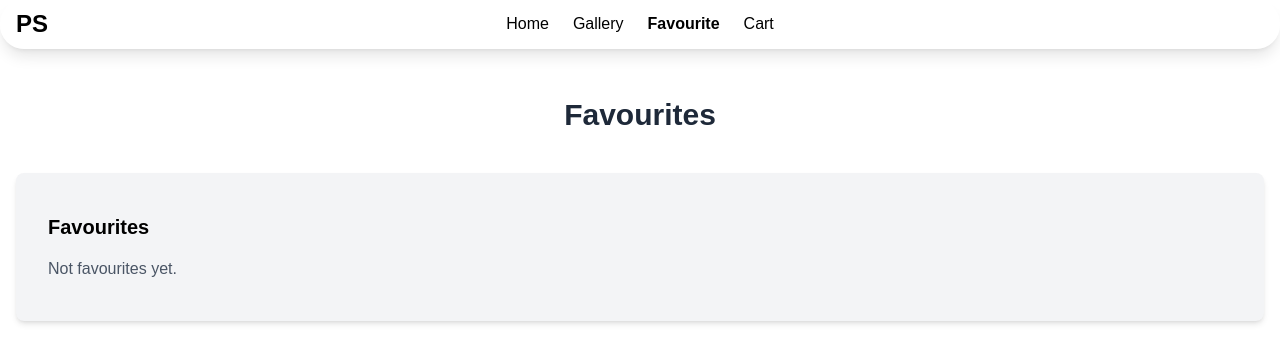
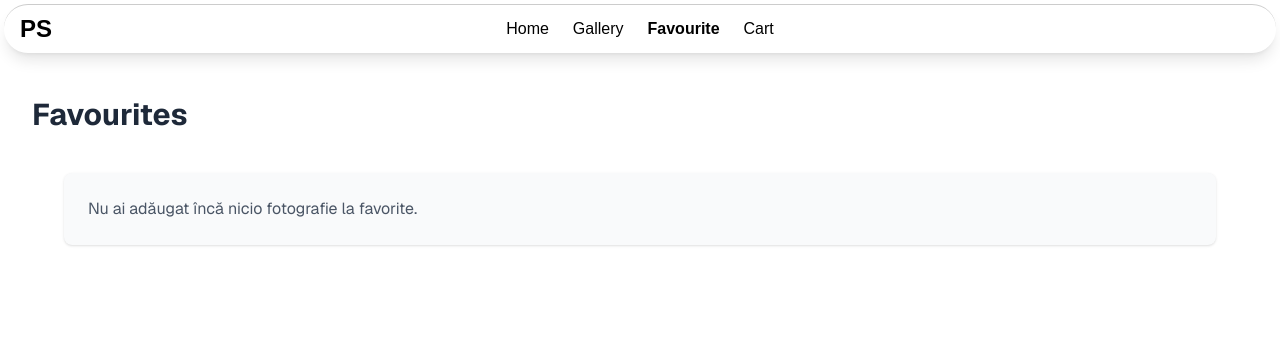
Before and after one commit to ioan3322/picsome-app, a Next.js app: page /favourite in a window 1280 px wide. Shown: the top 362 px of the page. Built offline with nearby package versions, Linux system fonts and the light colour scheme.

Commit message:
store updates

```diff
--- a/src/ZustandStore/zustand.ts
+++ /dev/null
@@ -1,28 +0,0 @@
-import { create } from 'zustand';
-import { ImageItem, DataImageItem } from '../shared/utils/types';
-
-type StoreState = {
-  count: number;
-  addToCart: (item: ImageItem) => void;
-  removeFromCart: (item: ImageItem) => void;
-  addToFavorites: (item: ImageItem) => void;
-  removeFromFavorites: (item: ImageItem) => void;
-};
-
-export const useStore = create<StoreState>((set) => ({
-  count: 0,
-  addToCart: (item: ImageItem) => {
-    set((state: StoreState) => ({ count: state.count + 1 }));
-  },
-  removeFromCart: (item: ImageItem) => {
-    set((state: StoreState) => ({ count: state.count - 1 }));
-  },
-  addToFavorites: (item: ImageItem) => {
-    set((state: StoreState) => ({ count: state.count + 1 }));
-  },
-  removeFromFavorites: (item: ImageItem) => {
-    set((state: StoreState) => ({ count: state.count - 1 }));
-  },
-
-
-}));
--- a/src/features/cart/cart.tsx
+++ b/src/features/cart/cart.tsx
@@ -1,19 +1,49 @@
+"use client"
 import React from 'react'
+import Masonry from 'react-masonry-css'
+import { useStore } from '../../store'
+import { ImageComponent } from '../images/image-component'
 
 export const Cart = () => {
-  console.log("File")
+  const cart = useStore((state) => state.cart)
+  const removeFromCart = useStore((state) => state.removeFromCart)
+
   return (
     <div className="min-h-screen bg-white px-4 py-12 font-sans">
-      <h1 className="text-3xl font-bold text-center text-gray-800 mb-10">
-        Cart
-      </h1>
+      <h1 className="text-3xl font-bold text-gray-800 mb-10 px-4">Shopping Cart</h1>
 
-      <div className="max-w-6xl mx-auto">
-        <div className="bg-gray-50 p-6 rounded-lg shadow-sm">
-          <h2 className="text-xl font-semibold text-gray-800 mb-4">Your Cart</h2>
-          <p className="text-gray-600">Your cart is empty.</p>
-        </div>
+      <div className="max-w-4xl mx-auto flex flex-col gap-4">
+        {cart.length === 0 ? (
+          <div className="bg-gray-50 p-6 rounded-lg shadow-sm">
+            <h2 className="text-xl font-semibold text-gray-800 mb-4">Your Cart</h2>
+            <p className="text-gray-600">Your cart is empty.</p>
+          </div>
+        ) : (
+          cart.map((photo) => (
+            <div key={photo.id} className="flex items-center bg-white rounded-lg shadow p-4 hover:shadow-lg transition-shadow">
+              <div className="flex-shrink-0 w-36 h-24 overflow-hidden rounded">
+                <img  src={photo.src.medium} alt={photo.alt || photo.photographer} className="w-full h-full object-cover hover:scale-105 transition-transform" />
+              </div>
+
+              <div className="flex-1 px-4">
+                <div className="text-gray-800 font-semibold">{photo.alt || 'No description'}</div>
+                <div className="text-sm text-gray-500 mt-1">{photo.width} x {photo.height}px</div>
+              </div>
+
+              <div className="w-40 text-right">
+                <div className="text-sm font-medium text-gray-800">{photo.photographer}</div>
+                <div >
+                  <button onClick={() => removeFromCart(photo.id)} className=' px-2 py-2 text-right text-xs border-sm border-white/20 bg-gray-100 px-4 py-2 text-black font-bold shadow-lg backdrop-blur-md backdrop-saturate-100 rounded-3xl hover:bg-black/20 transition '>Remove</button>
+                </div>
+              </div>
+            </div>
+          ))
+        )}
       </div>
+      <button onClick={() => console.log('Checkout')}
+        className="fixed right-6 bottom-6 z-50 text-center text-md bg-black text-white px-5 py-3 font-bold rounded-full shadow-2xl hover:scale-105 transition-transform">
+        Checkout
+      </button>
     </div>
   )
 }
--- a/src/features/favourite/favourite.tsx
+++ b/src/features/favourite/favourite.tsx
@@ -1,23 +1,40 @@
-"use client "
+"use client"
 import React from 'react'
-import { useStore } from 'zustand'
+import Masonry from 'react-masonry-css'
+import { useStore } from '../../store'
+import { ImageComponent } from '../images/image-component'
 
 export const Favourite = () => {
+  const favourites = useStore((state) => state.favourites)
 
+  const breakpoints = {
+    default: 5,
+    1024: 3,
+    640: 3,
+    576: 2,
+  }
 
   return (
-    <div className='min-h-screen bg-white px-4 py-12'>
+    <div className="min-h-screen bg-white px-4 py-12 font-sans">
+      <h1 className="text-3xl font-bold  text-gray-800 mb-10 px-4">Favourites</h1>
 
-      <h1 className='flex text-3xl font-bold justify-center text-gray-800 mb-10'>Favourites</h1>
-      <div className='flex flex-col  gap-4 bg-gray-100  py-10 px-8  text-gray-600 bg-center rounded-lg shadow-md'>
-        <h1 className='text-xl font-semibold text-black'>Favourites</h1>
-
-          <p>Not favourites yet.</p>
-
+      <div className="max-w-6xl mx-auto">
+        {favourites.length === 0 ? (
+          <div className="bg-gray-50 p-6 rounded-lg shadow-sm">
+            <p className="text-gray-600">Nu ai adăugat încă nicio fotografie la favorite.</p>
+          </div>
+        ) : (
+          <Masonry
+            breakpointCols={breakpoints}
+            className="flex gap-3"
+            columnClassName="flex flex-col gap-3"
+          >
+            {favourites.map((photo, index) => (
+              <ImageComponent photo={photo} key={photo.id} loading={index === 0 ? 'eager' : 'lazy'} />
+            ))}
+          </Masonry>
+        )}
       </div>
-
-
     </div>
-
   )
 }
--- a/src/features/gallery/gallery.tsx
+++ b/src/features/gallery/gallery.tsx
@@ -17,14 +17,18 @@ export const Gallery = ({ data }: iProps) => {
   const [searchTerm, setSearchTerm] = useState("")
   const [images, setImages] = useState(data)
 
+  // repeated already in src\features\favourite\favourite.tsx
+
   const breakpoints = {
     default: 5,
     1024: 3,
     640: 3,
     576: 2,
   }
-
+///extract loginc ito a custom hook and reuse it in both components
+//searchterm and be used as filtering
   useEffect(() => {
+    // debounce search input
 
     const timeout = setTimeout( async() => {
       const res=await fetch(`/api/?query=${searchTerm}`)
@@ -38,7 +42,7 @@ export const Gallery = ({ data }: iProps) => {
 
   return (
     <div className="min-h-screen bg-white px-4 py-12 font-sans">
-      <h1 className="text-3xl font-bold text-center text-gray-800 mb-10">
+      <h1 className="text-3xl font-bold px-4 text-gray-800 mb-10">
         Gallery
       </h1>
       <div className="flex justify-center mb-10 text-black">
--- /dev/null
+++ b/src/features/images/image-component-hovered.tsx
@@ -0,0 +1,33 @@
+import { ImageItem } from "@/shared/utils/types";
+import { useStore } from '../../store'
+interface IProps {
+  photo: ImageItem;
+}
+export const ImageComponentHovered = ({ photo }: IProps) => {
+  const toggleFavourite = useStore((state) => state.toggleFavourite)
+  const isFav = useStore((state) => state.isFavourite(photo.id))
+  const addToCart = useStore((state) => state.addToCart)
+  const isInCart = useStore((state) => state.isInCart(photo.id))
+
+  return (
+     <div className="absolute inset-0 bg-black/60 flex flex-col justify-end p-4">
+          <a href={photo.photographer_url} target="_blank" className="hover:underline">
+            <h2 className="text-lg font-semibold text-white mb-2">
+              {photo.photographer}
+            </h2>
+          </a>
+
+          <button onClick={() => toggleFavourite(photo)} className=" hover:bg-white/20 absolute top-4 right-4 bg-white/10 border border-white/30 px-4 py-2 text-white backdrop-blur-md rounded-full text-sm">
+            {isFav ? 'Saved' : 'Save'}
+          </button>
+          <button onClick={() => addToCart(photo)} className=" hover:bg-white/20 absolute top-4 left-4 bg-white/10 border border-white/30 px-4 py-2 text-white backdrop-blur-md rounded-full text-sm">
+            {isInCart ? 'Added' : 'Buy'}
+          </button>
+
+          <p className="text-sm text-gray-200">
+            {photo.width} x {photo.height}px
+          </p>
+
+        </div>
+    )
+}
--- a/src/features/images/image-component.tsx
+++ b/src/features/images/image-component.tsx
@@ -1,7 +1,9 @@
+"use client"
+
 import { ImageItem } from "@/shared/utils/types";
 import Image from "next/image";
-import Link from "next/link";
 import { useState } from "react";
+import { ImageComponentHovered } from "./image-component-hovered";
 
 interface IProps {
   photo: ImageItem;
@@ -10,6 +12,7 @@ interface IProps {
 
 export const ImageComponent = ({ photo, loading = "lazy" }: IProps) => {
   const [isHovered, setIsHovered] = useState(false);
+
 
   return (
     <div
@@ -22,32 +25,16 @@ export const ImageComponent = ({ photo, loading = "lazy" }: IProps) => {
         alt={photo.alt || "Photo by " + photo.photographer}
         width={photo.width}
         height={photo.height}
-        className="w-full h-auto"
+        className="w-full h-auto "
         loading={loading}
       />
 
 
       {isHovered && (
-        <div className="absolute inset-0 bg-black/60 flex flex-col justify-end p-4">
-          <Link href={photo.photographer_url} target="_blanck" className="hover:underline">
-          <h2 className="text-lg font-semibold text-white mb-2">
-            {photo.photographer}
-          </h2>
-          </Link>
-
-          <button className=" hover:bg-white/20 absolute top-4 right-4 bg-white/10 border border-white/30 px-4 py-2 text-white backdrop-blur-md rounded-full text-sm">
-            Save
-          </button>
-          <button className=" hover:bg-white/20 absolute top-4 left-4 bg-white/10 border border-white/30 px-4 py-2 text-white backdrop-blur-md rounded-full text-sm">
-            Buy
-          </button>
-
-          <p className="text-sm text-gray-200">
-            {photo.width} x {photo.height}px
-          </p>
-
-        </div>
+        <ImageComponentHovered photo={photo} />
       )}
     </div>
   );
 };
+
+// inside component scope we need to access store - add after declaration
--- a/src/features/layouts/layout-main-nav.tsx
+++ b/src/features/layouts/layout-main-nav.tsx
@@ -19,7 +19,10 @@ export const LayoutMainNav = () => {
 
   const pathname = usePathname()
   return (
-    <nav className="sticky top-0 z-50 flex w-full items-center rounded-3xl border-b border-white/20 bg-white/10 px-4 py-2 text-black shadow-lg backdrop-blur-md backdrop-saturate-150">
+
+    <nav className="sticky top-1 z-50  w-full px-1 ">
+      <div className=" flex items-center rounded-3xl  border-t  border-black/20 bg-white/10 px-4 py-2 text-black shadow-lg backdrop-blur-md backdrop-saturate-150">
+
       <div className="flex-1">
         <h1 className="text-2xl font-bold text-black">PS</h1>
       </div>
@@ -53,6 +56,7 @@ export const LayoutMainNav = () => {
       </div>
 
       <div className="hidden md:flex md:flex-1"></div>
+    </div>
     </nav>
 
   )
--- /dev/null
+++ b/src/store/index.ts
@@ -0,0 +1,55 @@
+import { create } from 'zustand';
+import { ImageItem } from '../shared/utils/types';
+
+type StoreState = {
+  cart: ImageItem[];
+  favourites: ImageItem[];
+  addToCart: (item: ImageItem) => void;
+  removeFromCart: (id: ImageItem['id']) => void;
+  isInCart: (id: ImageItem['id']) => boolean;
+  toggleFavourite: (item: ImageItem) => void;
+  isFavourite: (id: ImageItem['id']) => boolean;
+  clearFavourites: () => void;
+};
+
+export const useStore = create<StoreState>((set, get) => ({
+  cart: [],
+  favourites: [],
+
+  addToCart: (item: ImageItem) => {
+    set((state) => {
+        const exists = state.cart.some((i) => i.id === item.id);
+
+    if (exists) return state;
+
+    return {
+      cart: [...state.cart, item],
+};
+    });
+  },
+
+  removeFromCart: (id: ImageItem['id']) => {
+    set((state) => ({ cart: state.cart.filter((i) => i.id !== id) } ));
+  },
+  // check if item is in cart
+  isInCart: (id: ImageItem['id']) => {
+    return get().cart.some((i) => i.id === id);
+  },
+
+  toggleFavourite: (item: ImageItem) => {
+    set((state) => {
+      const exists = state.favourites.some((i) => i.id === item.id);
+      if (exists) {
+        return { favourites: state.favourites.filter((i) => i.id !== item.id) };
+      }
+
+      return { favourites: [...state.favourites, item] };
+    });
+  },
+
+  isFavourite: (id: ImageItem['id']) => {
+    return get().favourites.some((i) => i.id === id);
+  },
+
+  clearFavourites: () => set({ favourites: [] } ),
+}));
--- /dev/null
+++ b/src/store/search-store.ts
@@ -0,0 +1 @@
+// Search Store imput by filtering
```
Also changed, not shown: src/features/home/home.tsx (+24 -5 lines).
